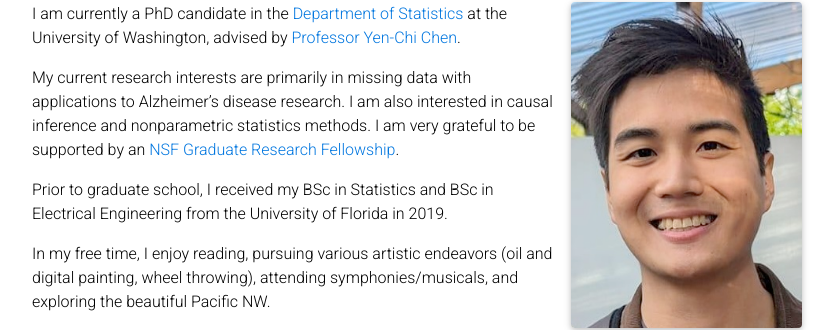
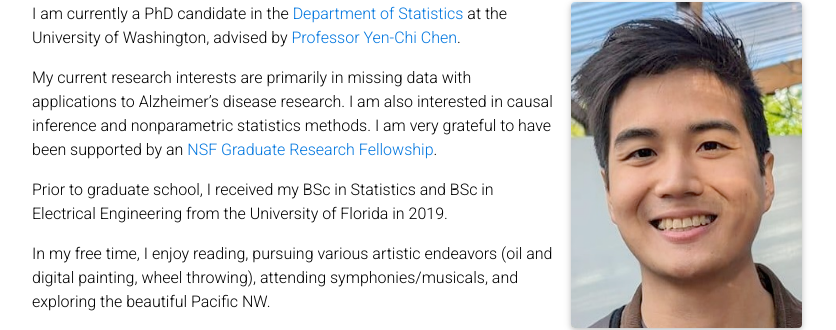
Before and after one commit to danielsuen/danielsuen.github.io, a Jekyll site: the page built from _pages/about.md, in a window 1280 px wide and 1311 px high. Shown: the part 167-497 px from the top of the window, without its empty margins (223-1059 px from the left). Built offline with Jekyll 4.4.1, drawn with Linux system fonts in a browser that asks for light colours; full-size pictures stand in for the smaller copies a plugin makes; emoji names are drawn with the system emoji font; comment, search, counter and statistics services are not loaded; a style sheet for code colours, icons or effects is not loaded.

Commit message:
Update about me

```diff
--- a/_pages/about.md
+++ b/_pages/about.md
@@ -19,7 +19,7 @@ social: true  # includes social icons at the bottom of the page
 
 I am currently a PhD candidate in the [Department of Statistics](https://stat.uw.edu/) at the University of Washington, advised by [Professor Yen-Chi Chen](http://faculty.washington.edu/yenchic/).
 
-My current research interests are primarily in missing data with applications to Alzheimer's disease research.  I am also interested in causal inference and nonparametric statistics methods.  I am very grateful to be supported by an [NSF Graduate Research Fellowship](https://www.nsfgrfp.org/).
+My current research interests are primarily in missing data with applications to Alzheimer's disease research.  I am also interested in causal inference and nonparametric statistics methods.  I am very grateful to have been supported by an [NSF Graduate Research Fellowship](https://www.nsfgrfp.org/).
 
 Prior to graduate school, I received my BSc in Statistics and BSc in Electrical Engineering from the University of Florida in 2019.
 
```
